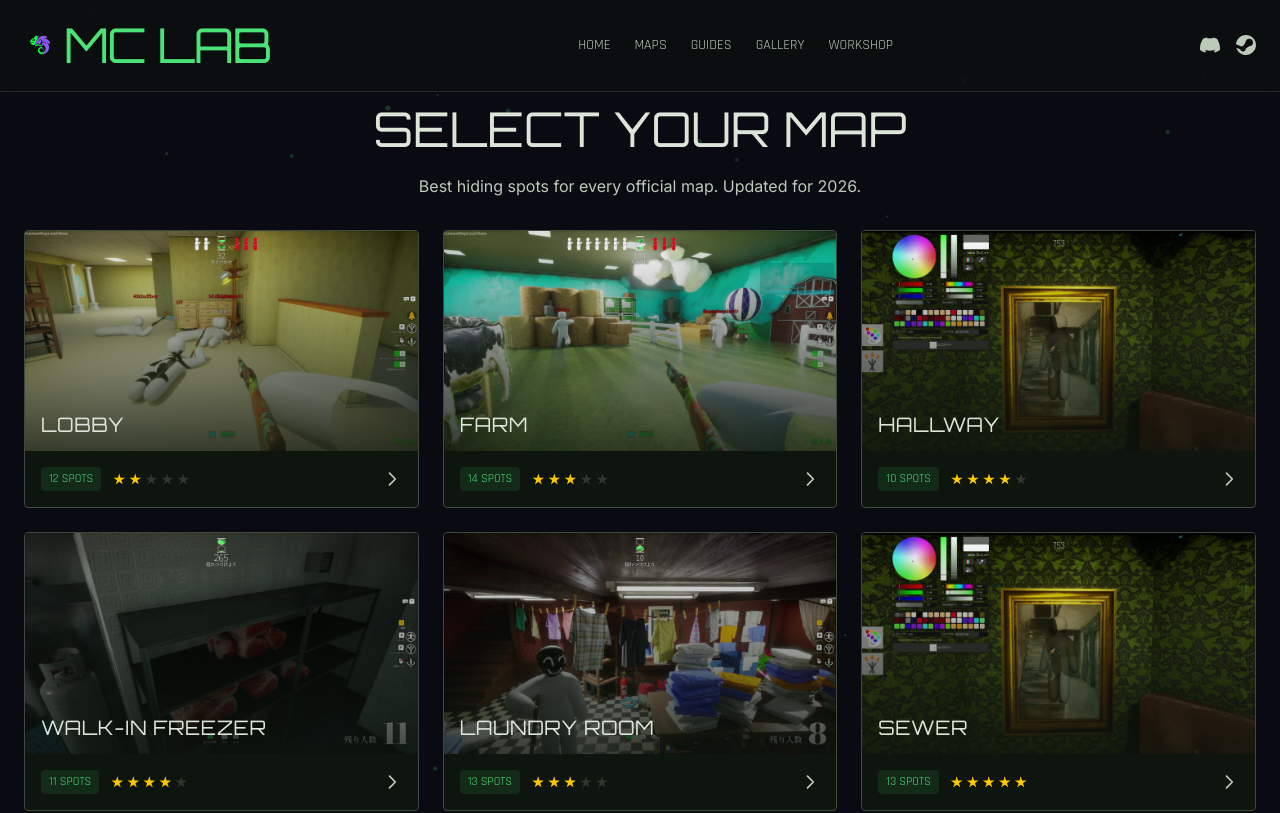
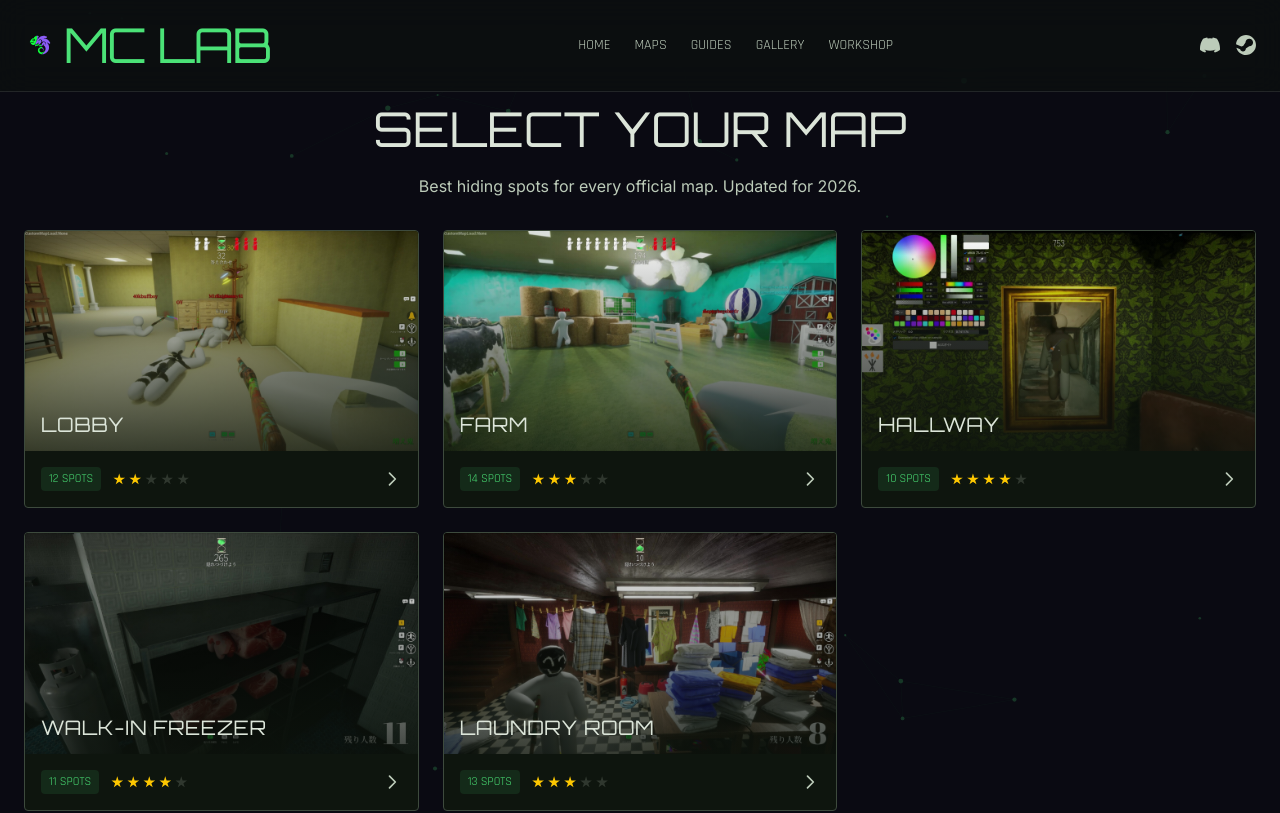
Before and after one commit to mastercodeai/meccha-chameleon-lab, a Next.js app: page /maps in a window 1280 px wide. Shown: the top 813 px of the page. Built offline with nearby package versions, Linux system fonts and the light colour scheme.

Commit message:
Remove Sewer and The Backrooms - unverified maps

```diff
--- a/src/data/maps.ts
+++ b/src/data/maps.ts
@@ -54,24 +54,6 @@ export const maps: MapData[] = [
     color: "#DDA0DD",
     image: "/screenshots/screenshot-5.jpg",
   },
-  {
-    slug: "sewer",
-    name: "Sewer",
-    description: "Dark underground tunnels with pipes and grates. Low visibility makes both hiding and seeking challenging.",
-    spots: 13,
-    difficulty: 5,
-    color: "#556B2F",
-    image: "/screenshots/screenshot-1.jpg",
-  },
-  {
-    slug: "the-backrooms",
-    name: "The Backrooms",
-    description: "An endless maze of yellow rooms and buzzing lights. The surreal environment creates unpredictable hiding dynamics.",
-    spots: 16,
-    difficulty: 4,
-    color: "#DAA520",
-    image: "/screenshots/screenshot-2.jpg",
-  },
 ];
 
 export function getMapBySlug(slug: string): MapData | undefined {
--- a/src/data/spots.ts
+++ b/src/data/spots.ts
@@ -153,8 +153,6 @@ export function getSpotsByMapSlug(slug: string): SpotData[] {
     "hallway": hallwaySpots,
     "walk-in-freezer": freezerSpots,
     "laundry-room": laundrySpots,
-    "sewer": hallwaySpots, // Fallback
-    "the-backrooms": farmSpots, // Fallback
   };
   return spotsMap[slug] || [];
 }
```
